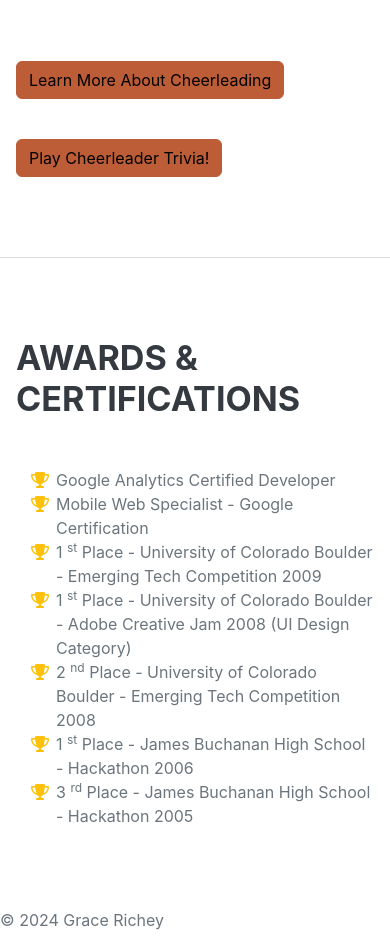
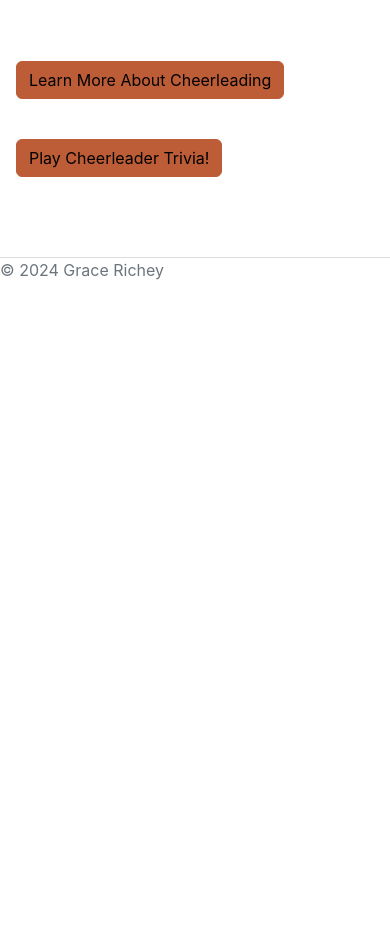
Before and after one commit to gracerrichey/myWebsite, a plain HTML site: page index.html in a window 390 px wide. Shown: the part 3226-4174 px from the top of the page. After the commit the page ends 3524 px from the top, so only its background shows below. Drawn offline with nearby package versions, Linux system fonts and the light colour scheme; a web font is replaced by a local one.

Commit message:
Add files via upload

```diff
--- a/index.html
+++ b/index.html
@@ -28,9 +28,7 @@
                     <li class="nav-item"><a class="nav-link js-scroll-trigger" href="#about">About</a></li>
                     <li class="nav-item"><a class="nav-link js-scroll-trigger" href="#experience">Experience</a></li>
                     <li class="nav-item"><a class="nav-link js-scroll-trigger" href="#education">Education</a></li>
-                    <li class="nav-item"><a class="nav-link js-scroll-trigger" href="#interests">Interests</a></li>
-                    <li class="nav-item"><a class="nav-link js-scroll-trigger" href="#awards">Awards</a></li>
-                </ul>
+                    <li class="nav-item"><a class="nav-link js-scroll-trigger" href="#interests">Interests</a></li>                </ul>
             </div>
         </nav>
         <!-- Page Content-->
@@ -117,52 +115,6 @@
                 </div>
             </section>
             <hr class="m-0" />
-            <!-- Awards-->
-            <section class="resume-section" id="awards">
-                <div class="resume-section-content">
-                    <h2 class="mb-5">Awards & Certifications</h2>
-                    <ul class="fa-ul mb-0">
-                        <li>
-                            <span class="fa-li"><i class="fas fa-trophy text-warning"></i></span>
-                            Google Analytics Certified Developer
-                        </li>
-                        <li>
-                            <span class="fa-li"><i class="fas fa-trophy text-warning"></i></span>
-                            Mobile Web Specialist - Google Certification
-                        </li>
-                        <li>
-                            <span class="fa-li"><i class="fas fa-trophy text-warning"></i></span>
-                            1
-                            <sup>st</sup>
-                            Place - University of Colorado Boulder - Emerging Tech Competition 2009
-                        </li>
-                        <li>
-                            <span class="fa-li"><i class="fas fa-trophy text-warning"></i></span>
-                            1
-                            <sup>st</sup>
-                            Place - University of Colorado Boulder - Adobe Creative Jam 2008 (UI Design Category)
-                        </li>
-                        <li>
-                            <span class="fa-li"><i class="fas fa-trophy text-warning"></i></span>
-                            2
-                            <sup>nd</sup>
-                            Place - University of Colorado Boulder - Emerging Tech Competition 2008
-                        </li>
-                        <li>
-                            <span class="fa-li"><i class="fas fa-trophy text-warning"></i></span>
-                            1
-                            <sup>st</sup>
-                            Place - James Buchanan High School - Hackathon 2006
-                        </li>
-                        <li>
-                            <span class="fa-li"><i class="fas fa-trophy text-warning"></i></span>
-                            3
-                            <sup>rd</sup>
-                            Place - James Buchanan High School - Hackathon 2005
-                        </li>
-                    </ul>
-                </div>
-            </section>
         </div>
         <!-- Bootstrap core JS-->
         <script src="https://cdn.jsdelivr.net/npm/bootstrap@5.2.3/dist/js/bootstrap.bundle.min.js"></script>
```
